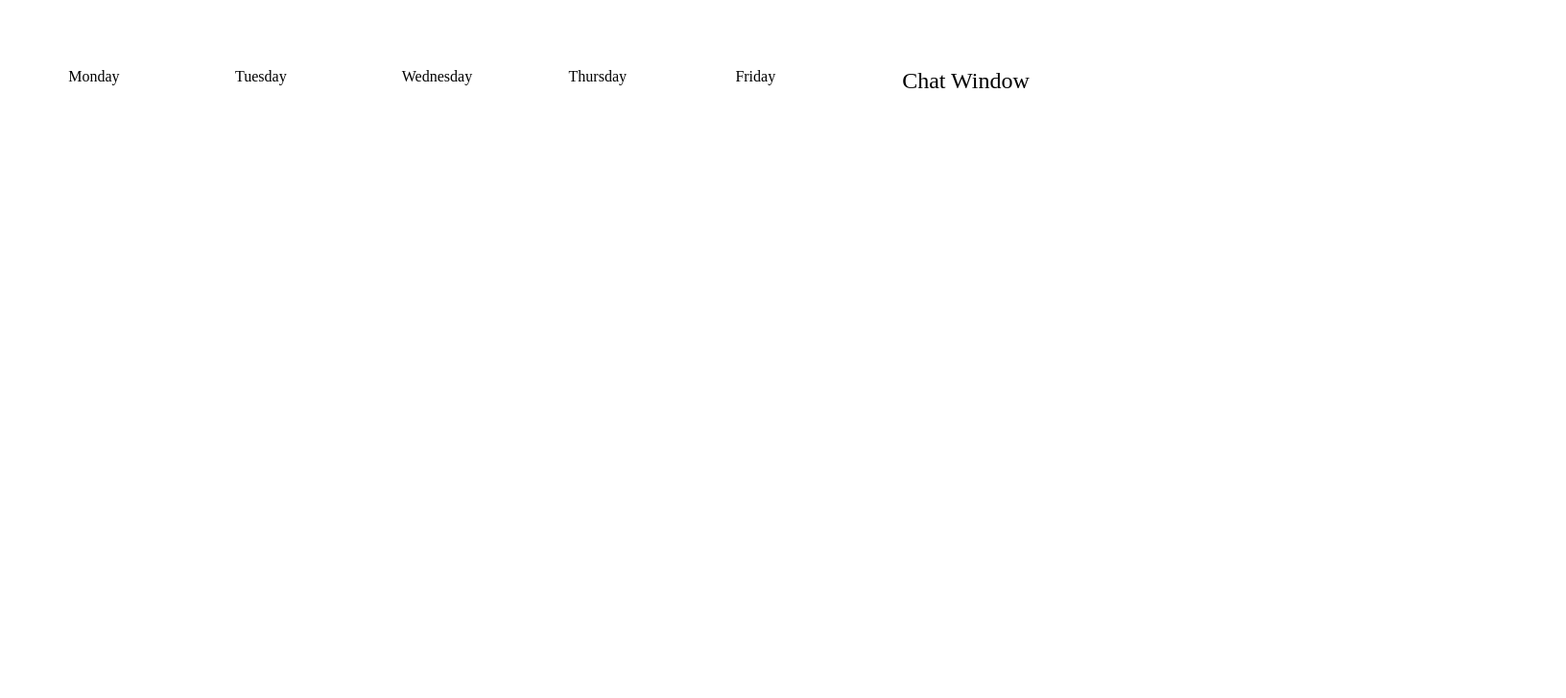
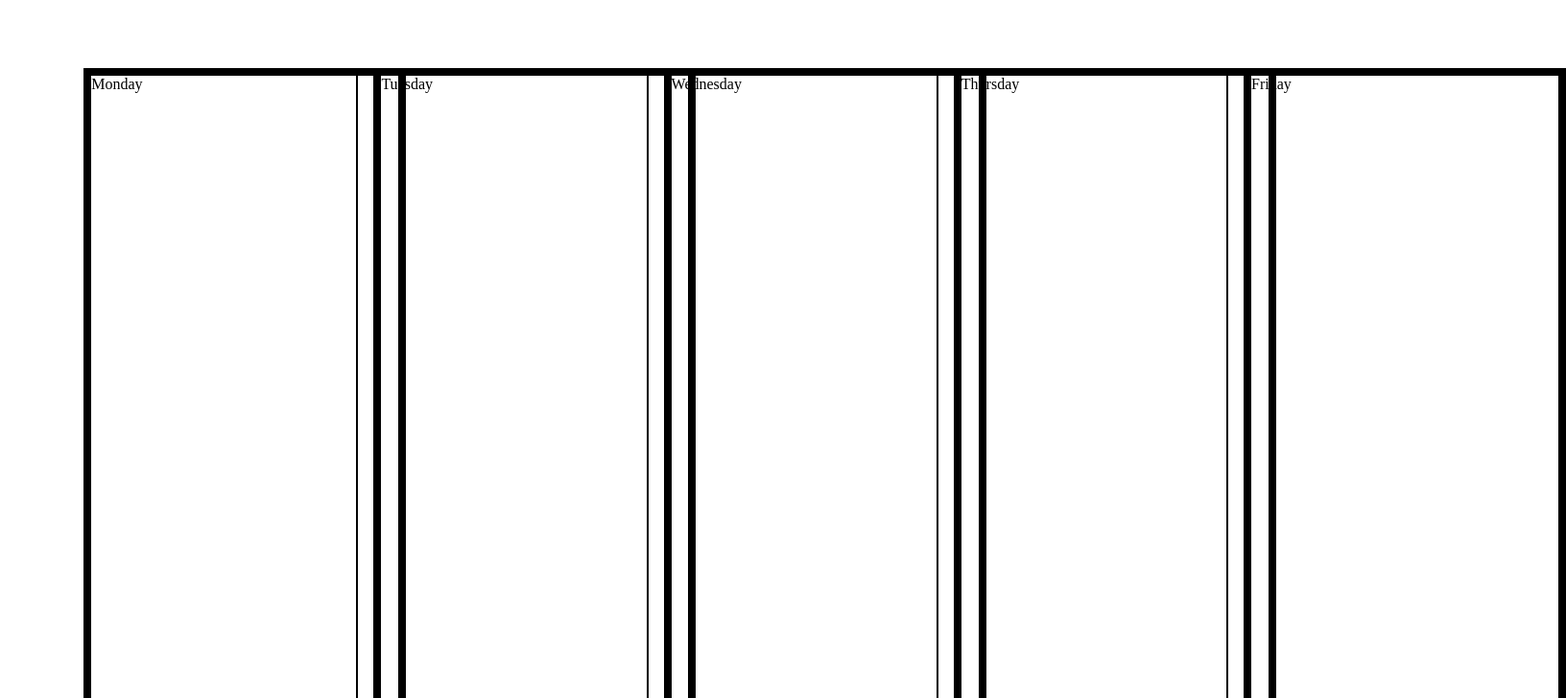
Before and after one commit to ctplatform/classtime-web, a Next.js app: page / in a window 1280 px wide. Shown: the top 728 px of the page at 96% size, 1632 px wide, since content can reach past the window. Built offline with nearby package versions, Linux system fonts and the light colour scheme.

Commit message:
Updated Layout and added rectangle to represent dayoftheweek

```diff
--- a/components/ScheduleGrid/ScheduleGrid.module.scss
+++ b/components/ScheduleGrid/ScheduleGrid.module.scss
@@ -1,17 +1,21 @@
 .container {
   .row {
     display: flex;
+    padding-left: 5%;
+    padding-top: 5%;
   }
   .scheduleCol {
-    padding-top: 5%;
-    padding-left: 5%;
     width: 25%;
     font-size: medium;
   }
-  .chatCol {
-    padding-top: 5%;
-    padding-left: 5%;
-    width: 75%;
-    font-size: x-large;
+  .vertline {
+    border-left: 2px solid black;
+    height: auto;
+  }
+  .rect {
+    height: 60rem;
+    width: 20rem;
+    border: 0.5rem solid black;
+    margin-left: 1rem;
   }
 }
--- a/components/ScheduleGrid/ScheduleGrid.tsx
+++ b/components/ScheduleGrid/ScheduleGrid.tsx
@@ -4,12 +4,25 @@ function ScheduleGrid() {
   return (
     <div className={styles.container}>
       <div className={styles.row}>
-        <div className={styles.scheduleCol}>Monday</div>
-        <div className={styles.scheduleCol}>Tuesday</div>
-        <div className={styles.scheduleCol}>Wednesday</div>
-        <div className={styles.scheduleCol}>Thursday</div>
-        <div className={styles.scheduleCol}>Friday</div>
-        <div className={styles.chatCol}>Chat Window</div>
+        <div className={styles.scheduleCol}>
+          <div className={styles.rect}>Monday</div>
+        </div>
+        <div className={styles.vertline}></div>
+        <div className={styles.scheduleCol}>
+          <div className={styles.rect}>Tuesday</div>
+        </div>
+        <div className={styles.vertline}></div>
+        <div className={styles.scheduleCol}>
+          <div className={styles.rect}>Wednesday</div>
+        </div>
+        <div className={styles.vertline}></div>
+        <div className={styles.scheduleCol}>
+          <div className={styles.rect}>Thursday</div>
+        </div>
+        <div className={styles.vertline}></div>
+        <div className={styles.scheduleCol}>
+          <div className={styles.rect}>Friday</div>
+        </div>
       </div>
     </div>
   );
--- a/pages/index.tsx
+++ b/pages/index.tsx
@@ -7,7 +7,7 @@ const Home: NextPage = () => {
   return (
     <div className={styles.container}>
       <Head>
-        <title>Title</title>
+        <title>ClassTime!</title>
       </Head>
       <ScheduleGrid />
     </div>
```
